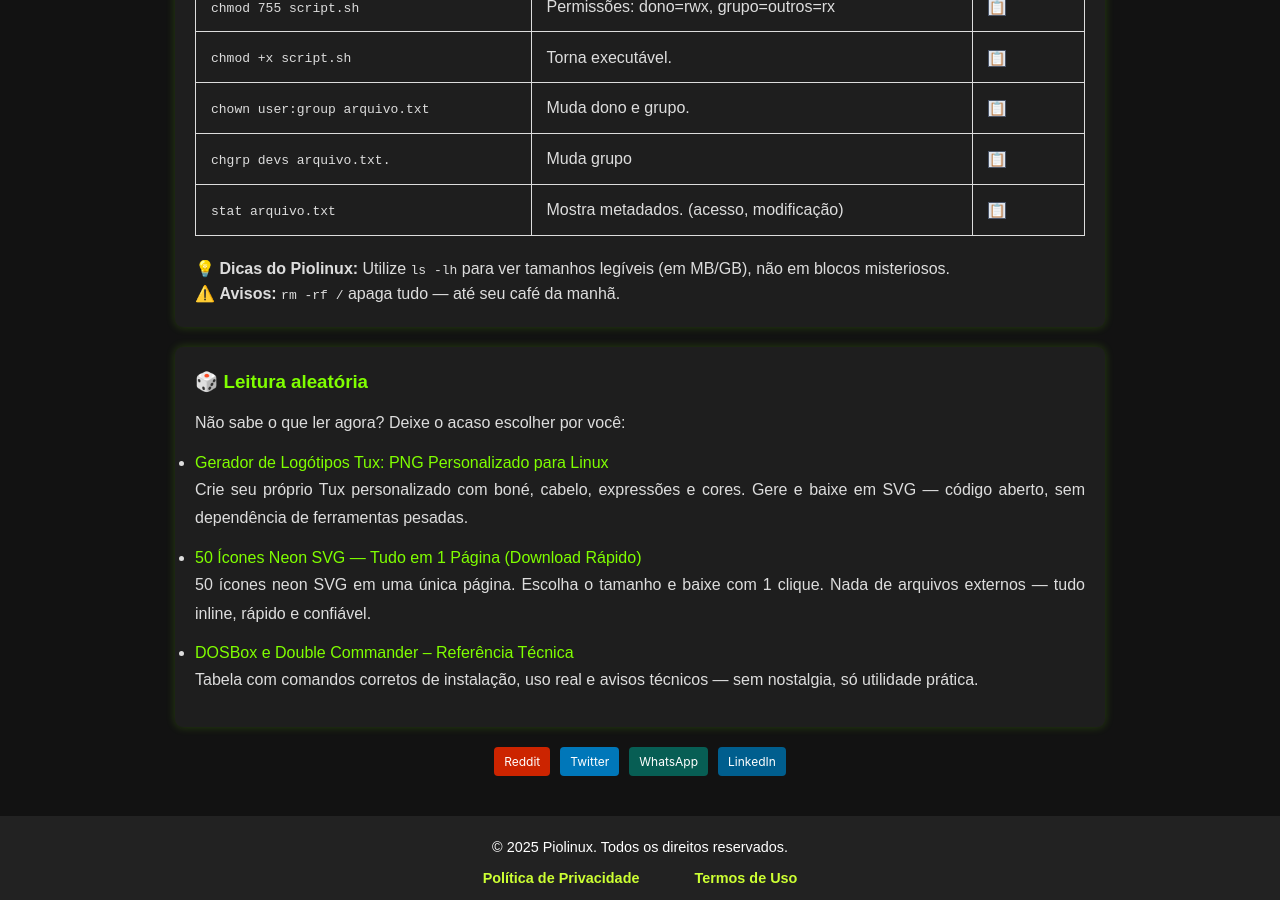
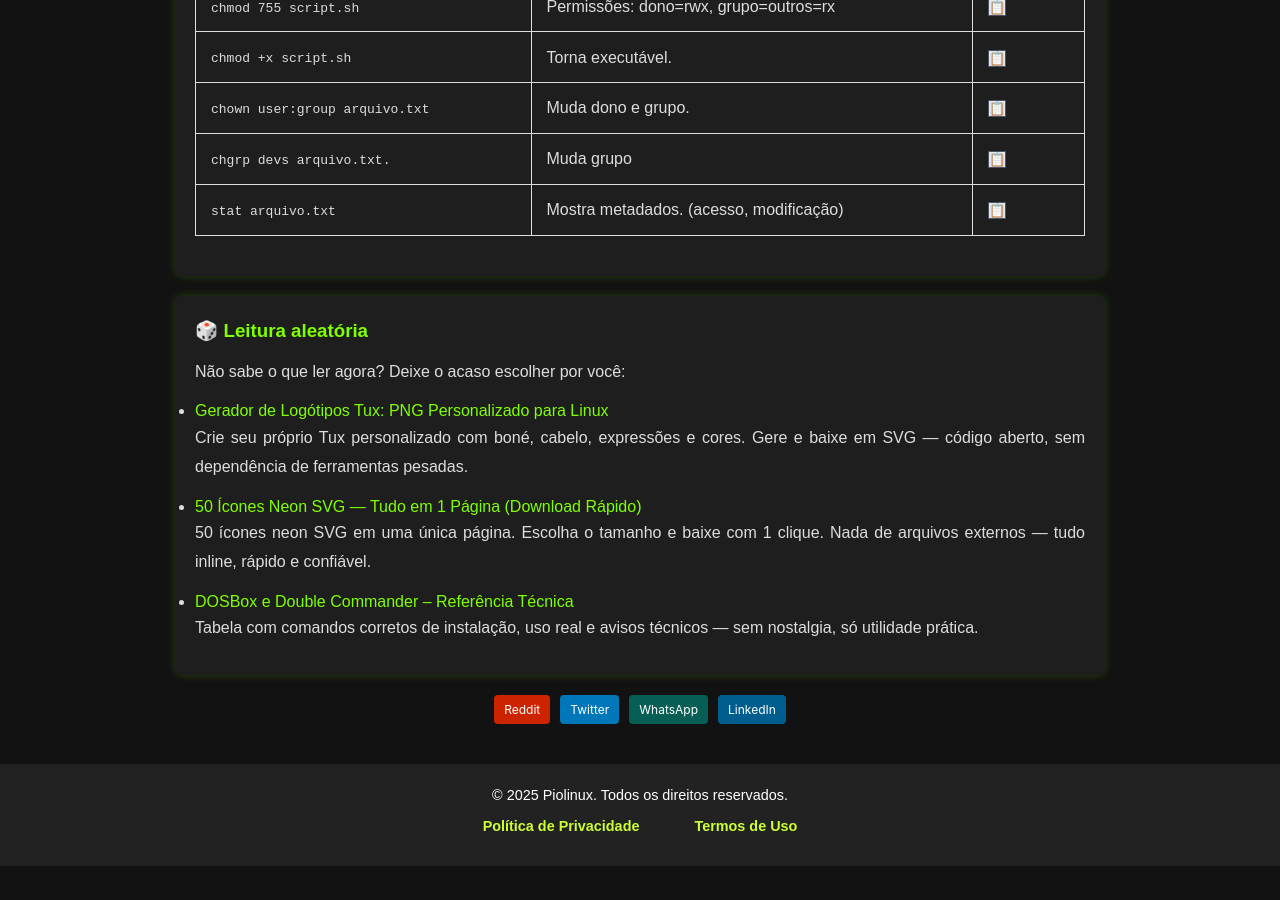
Before and after one commit to Piolinux/piolinux-site, a Jekyll site: the page built from _pages/_comandos/arquivos-e-diretorios.md, in a window 1280 px wide and 900 px high, scrolled down 1081 px. Built offline with Jekyll 4.4.1, drawn with Linux system fonts in a browser that asks for light colours; after the commit the page ends 1947 px from its top, so only the background shows below that.

Commit message:
Update arquivos-e-diretorios.md

```diff
--- a/_pages/_comandos/arquivos-e-diretorios.md
+++ b/_pages/_comandos/arquivos-e-diretorios.md
@@ -139,12 +139,6 @@ function filtrarLinhas(termo) {
 </table>
 </div>
 
-<div class="dica-final">
-  💡 <strong>Dicas do Piolinux:</strong> Utilize <code>ls -lh</code> para ver tamanhos legíveis (em MB/GB), não em blocos misteriosos.
-</div>
-<div class="aviso-final">
-  ⚠️ <strong>Avisos:</strong> <code>rm -rf /</code> apaga tudo — até seu café da manhã.
-</div>
 
 
 
```
